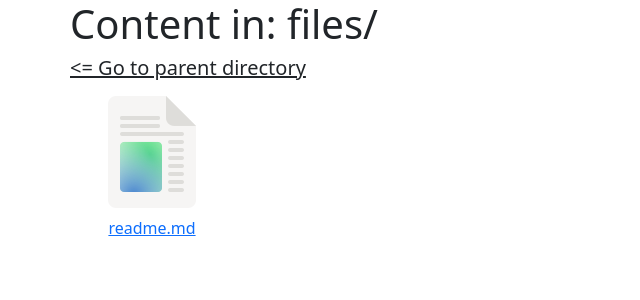
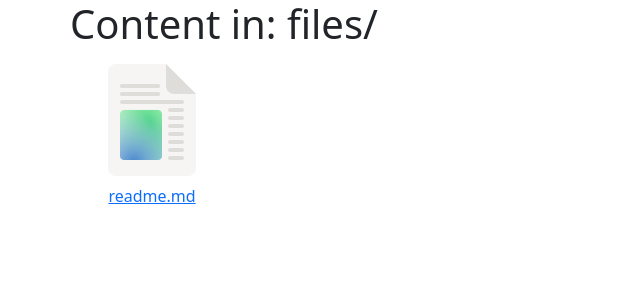
Before and after one commit to jcrayb/file_sharing, a Flask app: page /files in a window 1280 px wide. Shown: the top 300 px of the page, without its empty margins (0-640 px from the left). Run offline with Flask 3, Linux system fonts and the light colour scheme.

Commit message:
removed parent directory link when in root

```diff
--- a/app.py
+++ b/app.py
@@ -21,8 +21,9 @@ def route_get_files(path):
     if not os.path.exists(total_path):
         return make_response('File doesn\'t exist', 404)
     if os.path.isdir(total_path):
-        parent_dir = os.path.dirname(total_path)
-        return render_template('dir.html', dir=total_path, parent_dir=parent_dir)
+        parent_dir = os.path.dirname(total_path) if path else ''
+        parent_dir_text = f'<a href="/{parent_dir}" class="text-dark"><h5><= Go to parent directory</h5></a>' if parent_dir else ''
+        return render_template('dir.html', dir=total_path, parent_dir=parent_dir_text)
 
     try:
         mime = guess_type(total_path)[0].split('/')
--- a/templates/dir.html
+++ b/templates/dir.html
@@ -12,7 +12,7 @@
 <body>
     <div class="container px-sm-0" id="main-container">
         <h1>Content in: {{dir}}</h1>
-        <a href="/{{parent_dir}}" class="text-dark"><h5><= Go to parent directory</h5></a>
+        {{parent_dir|safe}}
         <h3 id="error_message" class="text-center"></h3>
         <div id="folder-container" class="text-center" style="position: relative;">
 
```
